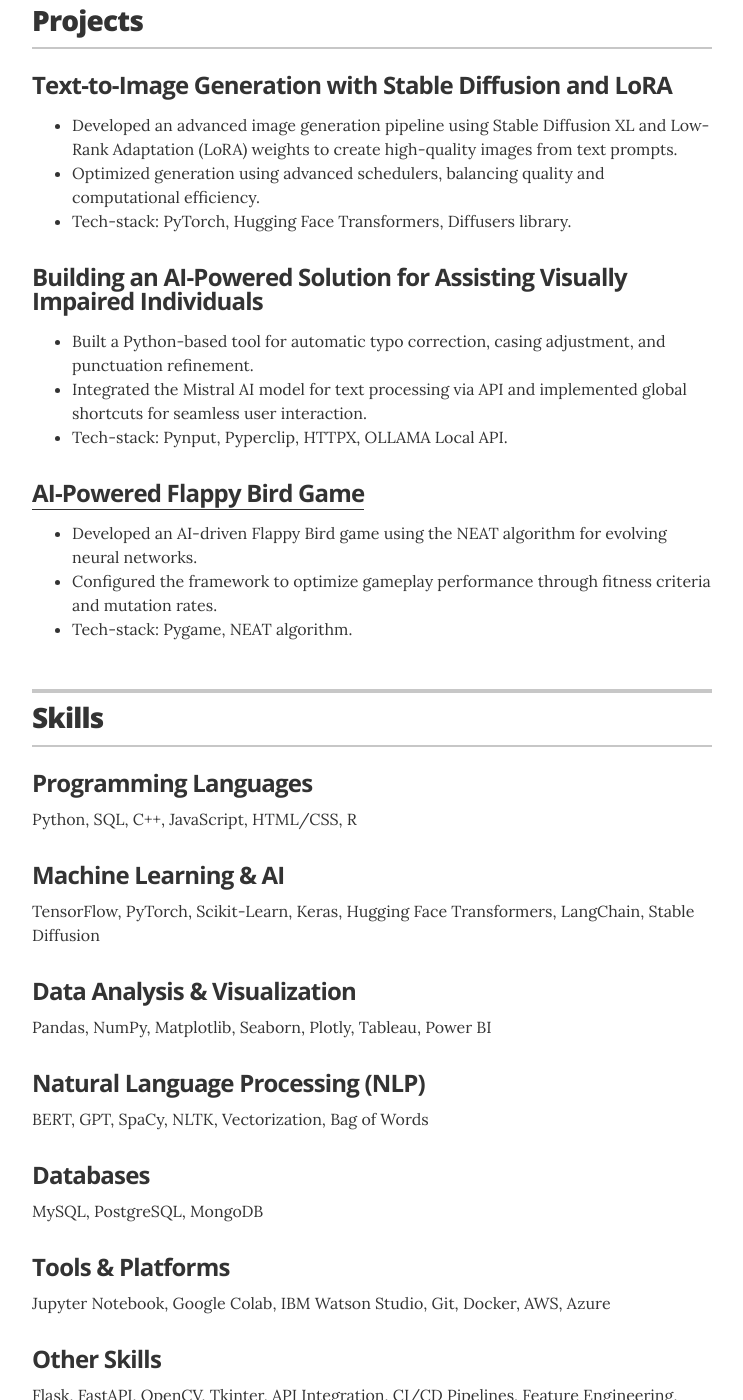
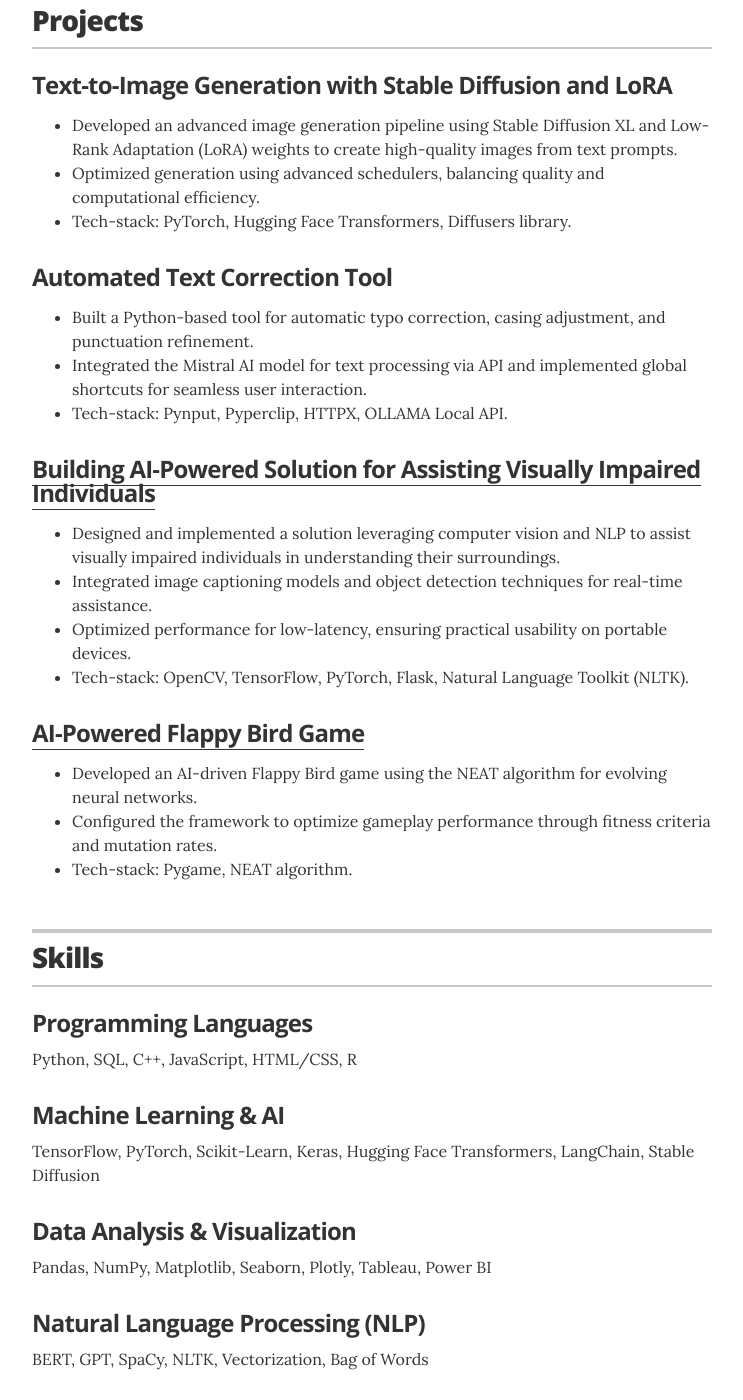
Before and after one commit to snehpatel38/resume, a Jekyll site: the page built from index.html, in a window 1280 px wide and 1400 px high, scrolled down 1951 px. Shown: the whole window, without its empty margins (268-1011 px from the left). Built offline with Jekyll 4.4.1, drawn with Linux system fonts in a browser that asks for light colours; some of the changed text lies outside the part shown.

Commit message:
updated projects

```diff
--- a/_config.yml
+++ b/_config.yml
@@ -40,7 +40,7 @@
 # resume_section_recognition:     true
 # resume_section_links:           true
 # resume_section_associations:    true
-# resume_section_interests:       true
+resume_section_interests:       true
 
 # Resume social links
 # uncomment the options you wish to display, and add your own URL
--- a/_data/projects.yml
+++ b/_data/projects.yml
@@ -9,12 +9,22 @@
     </ul>
 
 # Automated Text Correction Tool
-- title: Building an AI-Powered Solution for Assisting Visually Impaired Individuals
+- title: Automated Text Correction Tool
   summary: >
     <ul class="resume-item-list">
       <li>Built a Python-based tool for automatic typo correction, casing adjustment, and punctuation refinement.</li>
       <li>Integrated the Mistral AI model for text processing via API and implemented global shortcuts for seamless user interaction.</li>
       <li>Tech-stack: Pynput, Pyperclip, HTTPX, OLLAMA Local API.</li>
+    </ul>
+
+- title: Building AI-Powered Solution for Assisting Visually Impaired Individuals
+  link: https://github.com/snehpatel38/Building-AI-Powered-Solution-for-Assisting-Visually-Impaired-Individuals
+  summary: >
+    <ul class="resume-item-list">
+      <li>Designed and implemented a solution leveraging computer vision and NLP to assist visually impaired individuals in understanding their surroundings.</li>
+      <li>Integrated image captioning models and object detection techniques for real-time assistance.</li>
+      <li>Optimized performance for low-latency, ensuring practical usability on portable devices.</li>
+      <li>Tech-stack: OpenCV, TensorFlow, PyTorch, Flask, Natural Language Toolkit (NLTK).</li>
     </ul>
 
 # AI-Powered Flappy Bird Game
--- a/_data/skills.yml
+++ b/_data/skills.yml
@@ -15,7 +15,7 @@
   skills: MySQL, PostgreSQL, MongoDB
 
 - category: Tools & Platforms
-  skills: Jupyter Notebook, Google Colab, IBM Watson Studio, Git, Docker, AWS, Azure
+  skills: Jupyter Notebook, Google Colab, IBM Watson Studio, Git, Docker, AWS
 
 - category: Other Skills
   skills: Flask, FastAPI, OpenCV, Tkinter, API Integration, CI/CD Pipelines, Feature Engineering, Data Preprocessing
```
Also changed, not shown: README.md, images/screenshot.png.
